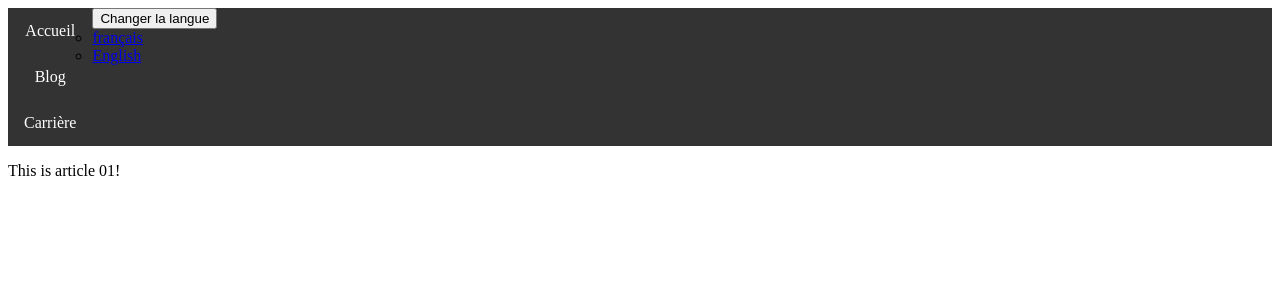
After one commit to GregDeRiz/DiotSiaci-Website, a Django app: template blog/templates/blog/article_01.html in a window 1280 px wide. The commit adds this page. Shown: the top 300 px of the page. Run offline with Django 5.2, Linux system fonts and the light colour scheme; the template is opened without the code that fills it, so the values that code supplies are empty; parts of the project's set-up code (start-up, migrations or seed data) failed here and were passed over.

Commit message:
Checking static files and added articles

```diff
--- a/blog/templates/base.html
+++ b/blog/templates/base.html
@@ -9,7 +9,7 @@
               content="width=device-width, user-scalable=no, initial-scale=1.0, maximum-scale=1.0, minimum-scale=1.0">
         <meta http-equiv="X-UA-Compatible" content="ie=edge">
         <title>{% block title %}{% endblock %}</title>
-        <link rel="stylesheet" href="{% static 'css/navbar.css' %}">
+        <link rel="stylesheet" type="text/css" href="{% static 'css/navbar.css' %}">
     </head>
     <body>
         <div class="navbar">
--- /dev/null
+++ b/blog/templates/blog/article_01.html
@@ -0,0 +1,4 @@
+{% extends 'base.html' %} {% block title %} Article 01 {% endblock %}
+{% block content %}
+<p>This is article 01!</p>
+{% endblock %}
--- /dev/null
+++ b/blog/templates/blog/article_02.html
@@ -0,0 +1,4 @@
+{% extends 'base.html' %} {% block title %} Article 02 {% endblock %}
+{% block content %}
+<p>This is article 02!</p>
+{% endblock %}
--- a/multilang_site/settings.py
+++ b/multilang_site/settings.py
@@ -132,6 +132,7 @@ USE_TZ = True
 # https://docs.djangoproject.com/en/5.0/howto/static-files/
 
 STATIC_URL = 'static/'
+STATIC_ROOT = os.path.join(BASE_DIR, 'blog/static')
 APPEND_SLASH = True
 STATICFILES_DIRS = [os.path.join(BASE_DIR, "blog/static")]
 LOCALE_PATHS = [os.path.join(BASE_DIR, "locale/")]
```
